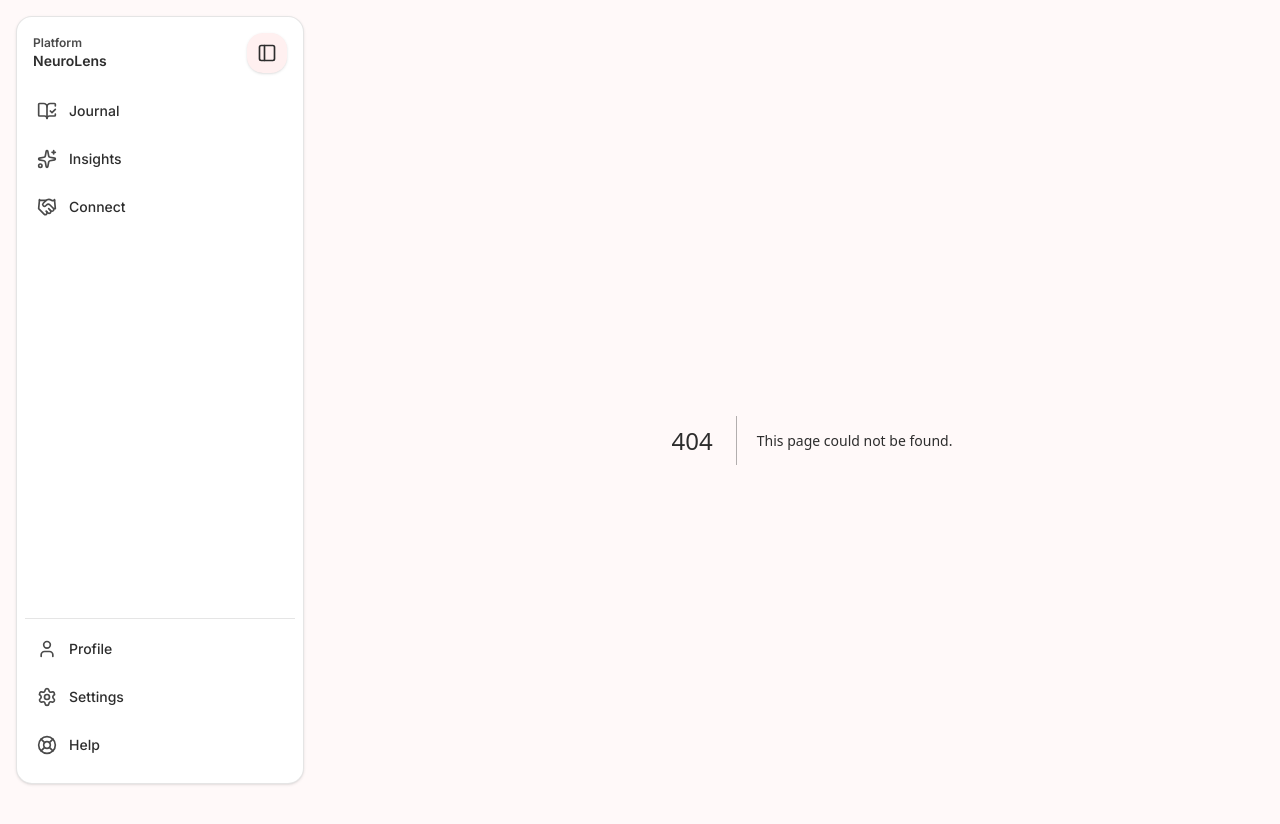
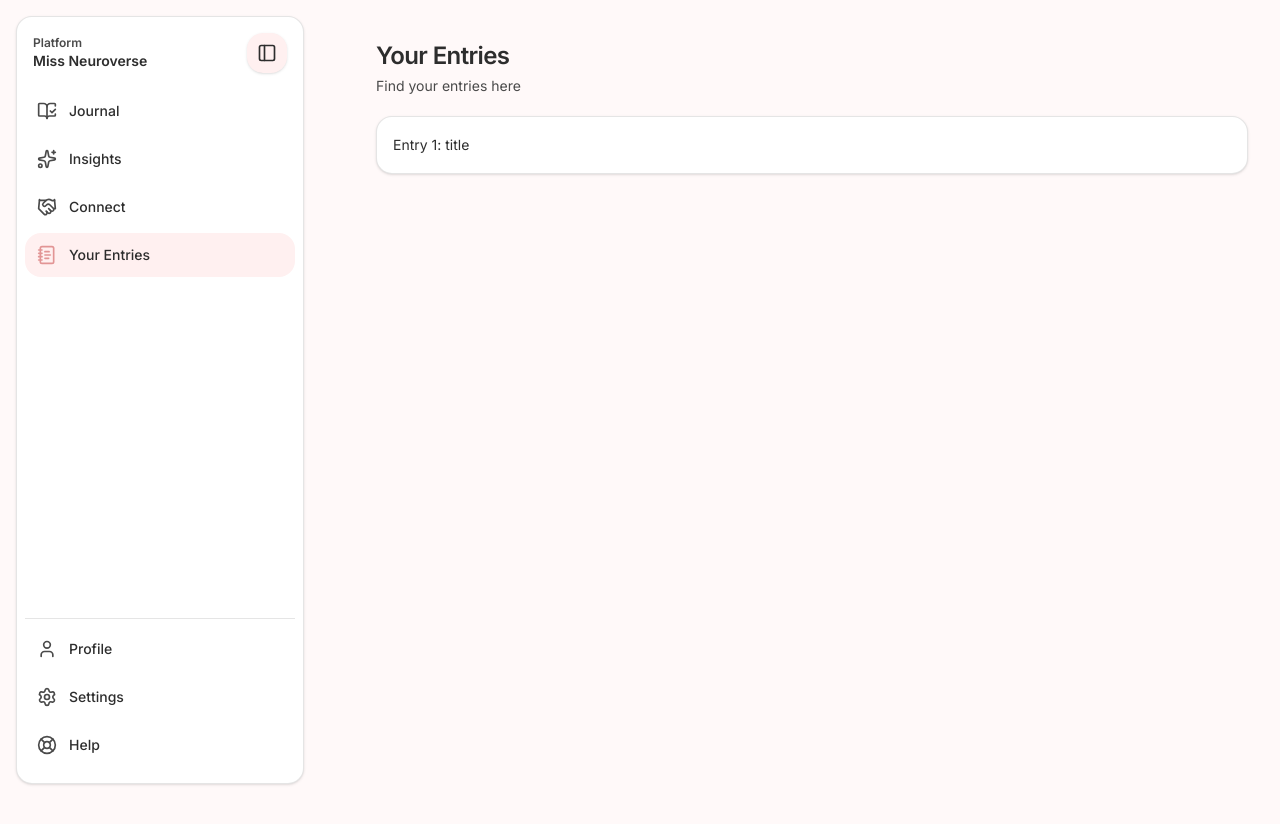
Before and after one commit to Fatima4285/Hack_the_Bias_2026, a Next.js app: page /entries in a window 1280 px wide. Before the commit this address had no page. Shown: the top 824 px of the page. After the commit the page ends 800 px from the top, so only its background shows below. Built offline with nearby package versions, Linux system fonts and the light colour scheme.

Commit message:
Basic layout of entry page

```diff
--- /dev/null
+++ b/app/entries/page.tsx
@@ -0,0 +1,51 @@
+"use client";
+
+import { useMemo } from "react";
+import {
+  Card,
+  CardContent,
+  CardDescription,
+  CardHeader,
+  CardTitle,
+} from "@/components/ui/card";
+
+type Entry = {
+  id: string;
+  title: string;
+};
+
+export default function EntriesPage() {
+
+  const entries: Entry[] = useMemo(
+    () => [
+      {
+        id: "1",
+        title: "title",
+      },
+    ],
+    []
+  );
+
+  return (
+    <div className="space-y-5">
+      <header className="space-y-1">
+        <h1 className="text-2xl font-semibold tracking-tight text-ink">
+          Your Entries
+        </h1>
+        <p className="text-sm text-neutral-body">
+          Find your entries here
+        </p>
+      </header>
+
+      <section className="space-y-3" aria-label="Community stories">
+          {entries.map((entry) => (
+            <Card key={entry.id}>
+              <CardContent className="pt-4">
+                <p className="text-sm leading-6 text-ink">{`Entry ${entry.id}: ${entry.title}`}</p>
+              </CardContent>
+            </Card>
+          ))}
+        </section>
+    </div>
+  );
+}
--- a/app/layout.tsx
+++ b/app/layout.tsx
@@ -9,7 +9,7 @@ const inter = Inter({
 });
 
 export const metadata: Metadata = {
-  title: "NeuroLens",
+  title: "Miss Neuroverse",
   description:
     "A calm, neuro-inclusive MVP for symptom tracking, insights, and research connection.",
 };
--- a/components/app-shell.tsx
+++ b/components/app-shell.tsx
@@ -9,6 +9,7 @@ import {
   Settings,
   Sparkles,
   User,
+  NotebookText,
 } from "lucide-react";
 import type { ReactNode } from "react";
 import { useMemo } from "react";
@@ -34,6 +35,7 @@ const navItems: NavItem[] = [
   { href: "/", label: "Journal", Icon: BookOpenCheck },
   { href: "/insights", label: "Insights", Icon: Sparkles },
   { href: "/connect", label: "Connect", Icon: Handshake },
+  { href: "/entries", label: "Your Entries", Icon: NotebookText},
 ];
 
 const footerItems: NavItem[] = [
@@ -61,7 +63,7 @@ function AppSidebar() {
               "truncate text-sm font-semibold text-ink" + (!open ? " sr-only" : "")
             }
           >
-            NeuroLens
+            Miss Neuroverse
           </p>
         </div>
         <SidebarTrigger />
```
